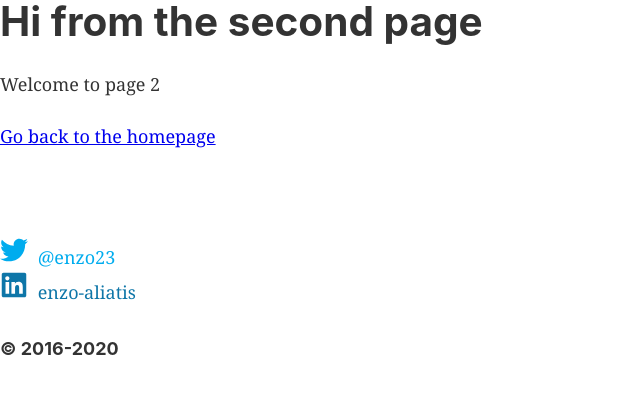
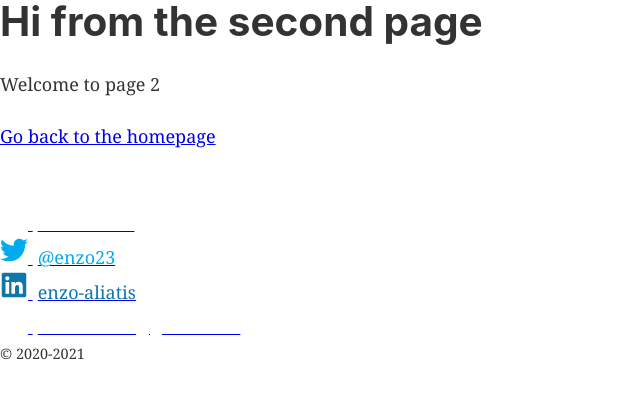
Before and after one commit to EnzoAliatis/cv-enzo, a Gatsby site: page /page-2 in a window 1280 px wide. Shown: the whole page, without its empty margins (0-640 px from the left). Built offline with nearby package versions, Linux system fonts and the light colour scheme; Gatsby itself is replaced by a stand-in of ours.

Commit message:
ready for deployment

```diff
--- a/src/components/footer.js
+++ b/src/components/footer.js
@@ -1,7 +1,6 @@
 import React from "react"
 import { FaGithub, FaTwitter, FaLinkedin } from "react-icons/fa"
 import { MdEmail } from "react-icons/md"
-
 
 const Footer = () => {
   return (
@@ -10,23 +9,61 @@ const Footer = () => {
         <h3 className="subtitle is-3" style={{ color: "#fff" }}>
           Contacts
         </h3>
-        <div className="column is-three-quarters" style={{margin: 'auto'}}>
+        <div className="column is-three-quarters" style={{ margin: "auto" }}>
           <div className="columns is-centered">
             <div className="column has-text-centered is-content-centered">
-              <FaGithub size={28} color='#fff'/> <span style={{marginLeft: 5, color:'#fff' }}>EnzoAliatis</span>
+              <a
+                href="https://github.com/EnzoAliatis"
+                target="_blank"
+                rel="noopener noreferrer"
+                className="is-content-centered"
+              >
+                <FaGithub size={28} color="#fff" />{" "}
+                <span style={{ marginLeft: 5, color: "#fff" }}>
+                  EnzoAliatis
+                </span>
+              </a>
+            </div>
+            <div className="column has-text-centered">
+              <a
+                href="https://twitter.com/enzoa23"
+                target="_blank"
+                rel="noopener noreferrer"
+                className="is-content-centered"
+              >
+                <FaTwitter size={28} color="#00acee" />{" "}
+                <span style={{ marginLeft: 5, color: "#00acee" }}>@enzo23</span>
+              </a>
             </div>
             <div className="column has-text-centered is-content-centered">
-              <FaTwitter size={28} color='#00acee'/> <span style={{marginLeft: 5, color:'#00acee'}}>@enzo23</span>
+              <a
+                href="https://www.linkedin.com/in/enzo-aliatis/"
+                target="_blank"
+                rel="noopener noreferrer"
+                className="is-content-centered"
+              >
+                <FaLinkedin size={28} color="#0e76a8" />{" "}
+                <span style={{ marginLeft: 5, color: "#0e76a8" }}>
+                  enzo-aliatis
+                </span>
+              </a>
             </div>
             <div className="column has-text-centered is-content-centered">
-              <FaLinkedin size={28} color='#0e76a8'/> <span style={{marginLeft: 5, color:'#0e76a8'}}>enzo-aliatis</span>
-            </div>
-            <div className="column has-text-centered is-content-centered">
-              <MdEmail size={28} color='#fff' /> <span style={{marginLeft: 5, color:'#fff'}}>enzo.aliatis@gmail.com</span>
+              <a
+                href="mailto:enzo.aliatis@gmail.com"
+                target="_blank"
+                rel="noopener noreferrer"
+                className="is-content-centered"
+              >
+                <MdEmail size={28} color="#fff" />{" "}
+                <span style={{ marginLeft: 5, color: "#fff" }}>
+                  enzo.aliatis@gmail.com
+                </span>
+              </a>
             </div>
           </div>
-          <div className="column" style={{margin:'auto'}}>
-            <h4 className='is-5 has-text-grey-dark'>© 2016-2020</h4>
+          <div className="column" style={{ margin: "auto" }}>
+            <small className="has-text-grey-dark">© 2020-2021</small>
           </div>
         </div>
       </div>
```
